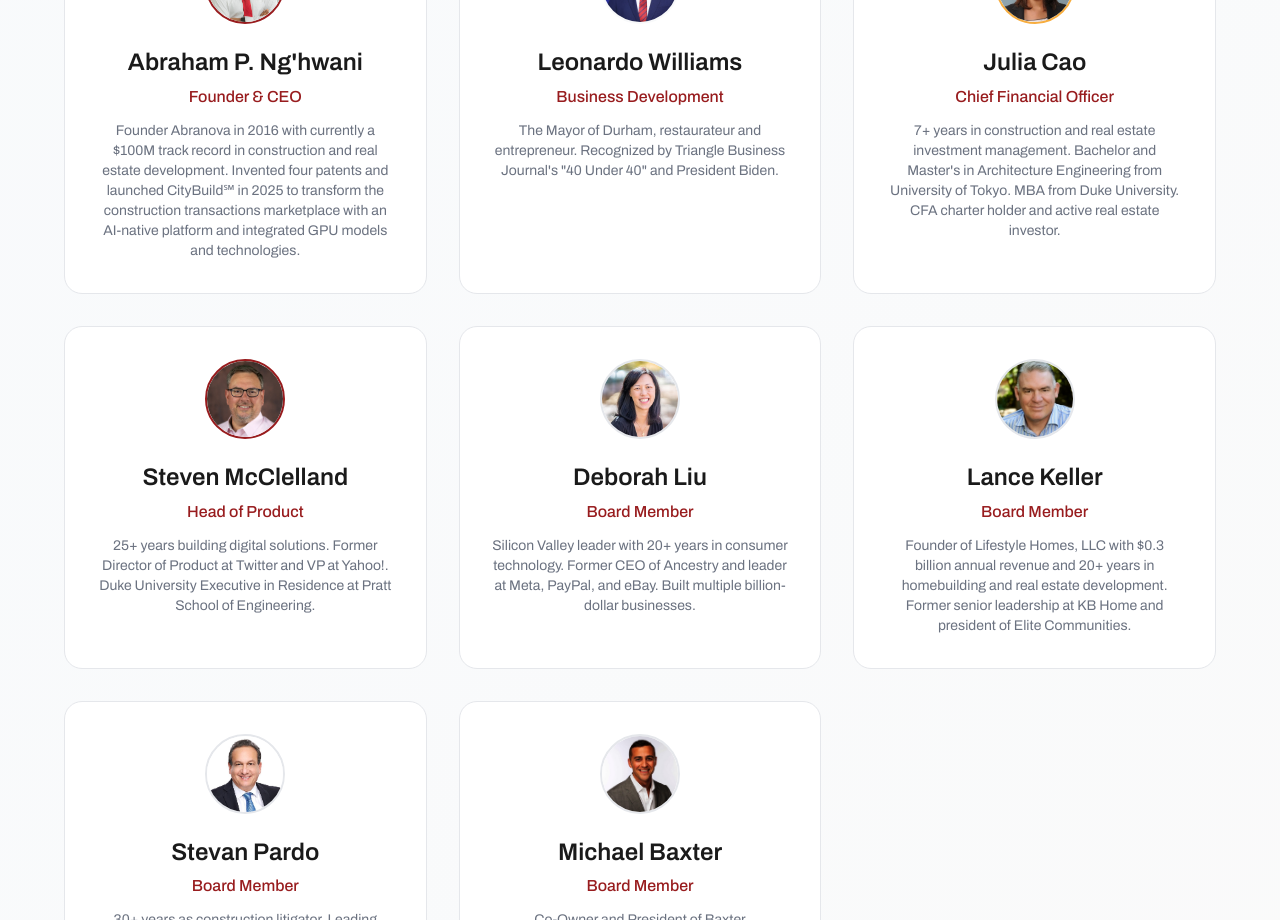
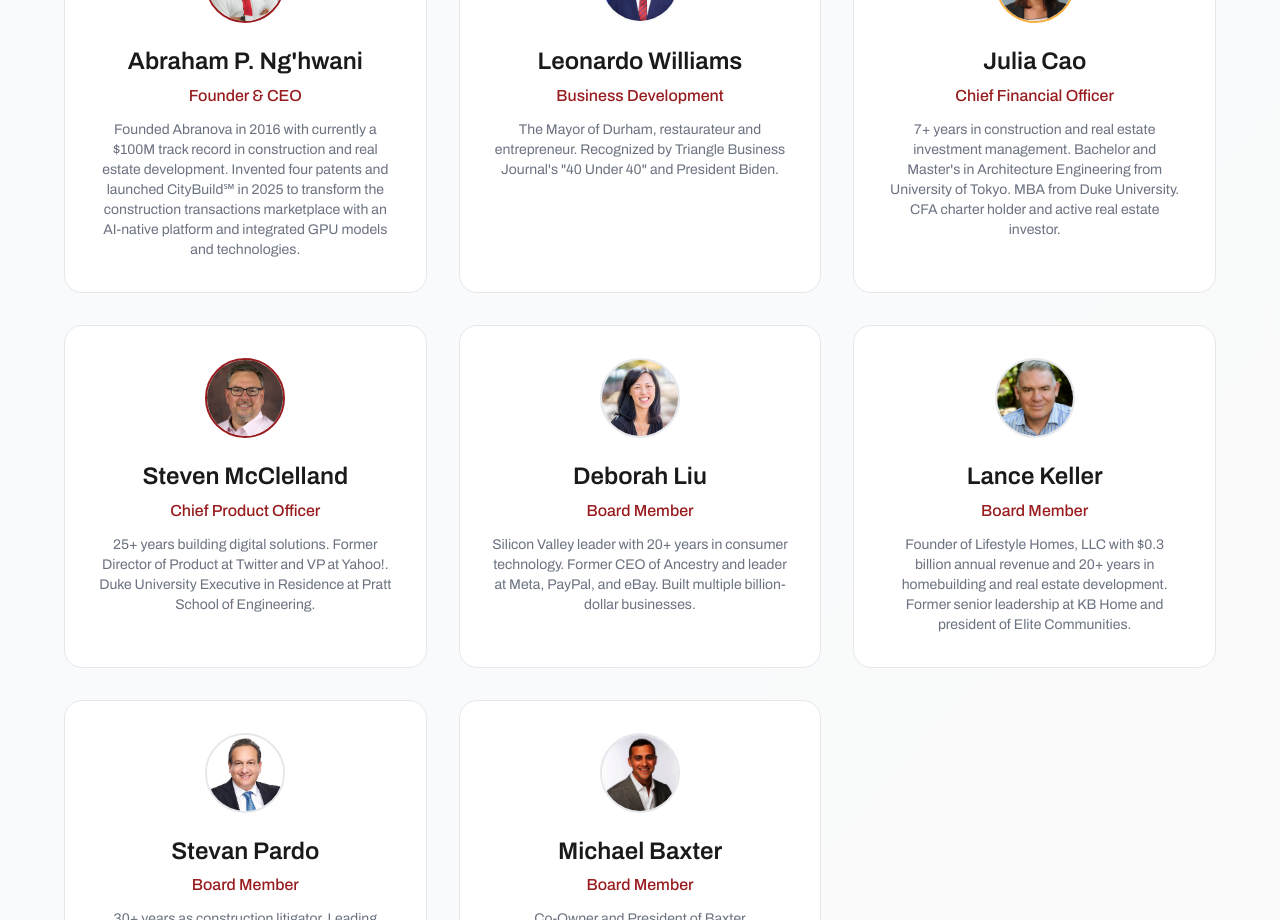
Before and after one commit to fredsabuni/citybuild, a Next.js app: page / in a window 1280 px wide. Shown: the part 4660-5580 px from the top of the page. Built offline with nearby package versions, Linux system fonts and the light colour scheme.

Commit message:
:fix: Correct typos and update job titles in the homepage content

```diff
--- a/src/app/page.tsx
+++ b/src/app/page.tsx
@@ -588,7 +588,7 @@ export default function Home() {
               <h3 className="text-xl font-semibold mb-2">Abraham P. Ng'hwani</h3>
               <p className="text-primary font-medium mb-3">Founder & CEO</p>
               <p className="text-muted-foreground text-sm">
-                Founder Abranova in 2016 with currently a $100M track record in construction and real estate development. Invented four patents and launched CityBuild℠ in 2025 to transform the construction transactions marketplace with an AI-native platform and integrated GPU models and technologies.
+                Founded Abranova in 2016 with currently a $100M track record in construction and real estate development. Invented four patents and launched CityBuild℠ in 2025 to transform the construction transactions marketplace with an AI-native platform and integrated GPU models and technologies.
               </p>
             </div>
 
@@ -637,7 +637,7 @@ export default function Home() {
                 />
               </div>
               <h3 className="text-xl font-semibold mb-2">Steven McClelland</h3>
-              <p className="text-primary font-medium mb-3">Head of Product</p>
+              <p className="text-primary font-medium mb-3">Chief Product Officer</p>
               <p className="text-muted-foreground text-sm">
                 25+ years building digital solutions. Former Director of Product at Twitter and VP at Yahoo!. Duke University Executive in Residence at Pratt School of Engineering.
               </p>
```
Also changed, not shown: public/image/citybuild-logo.png.
